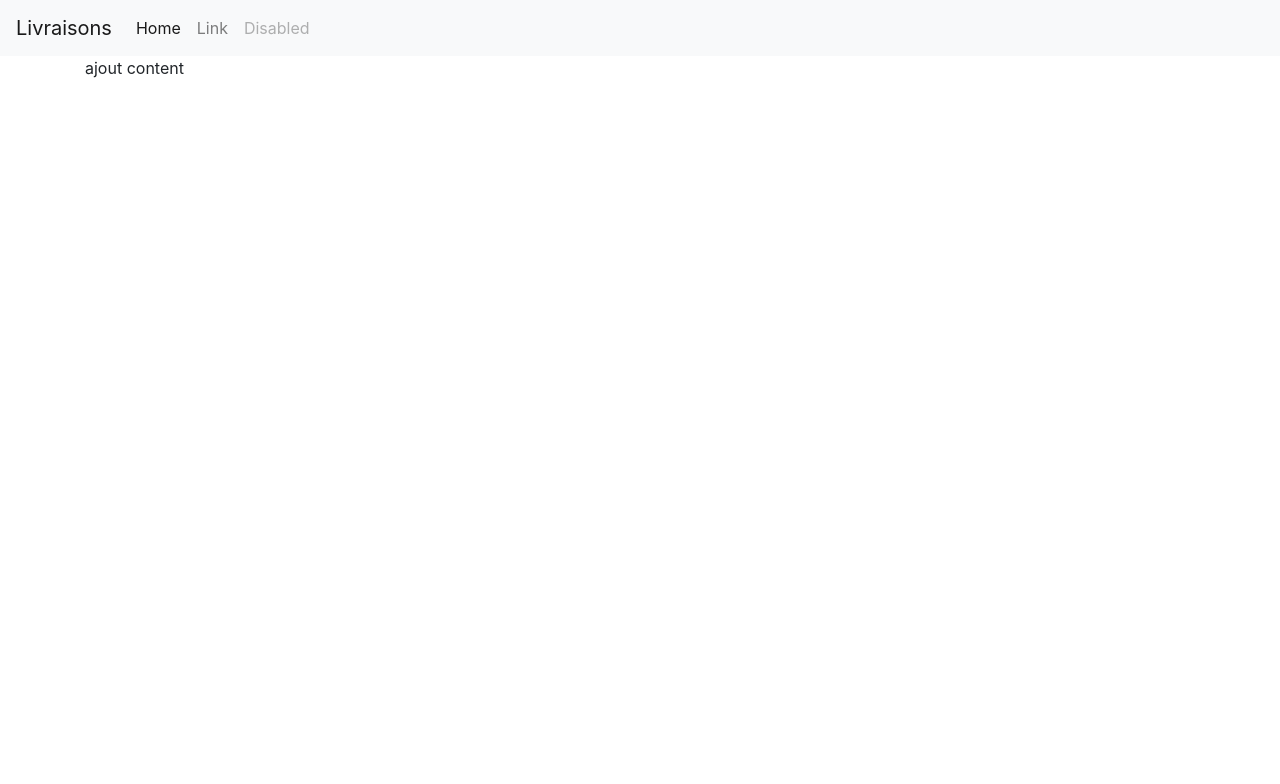
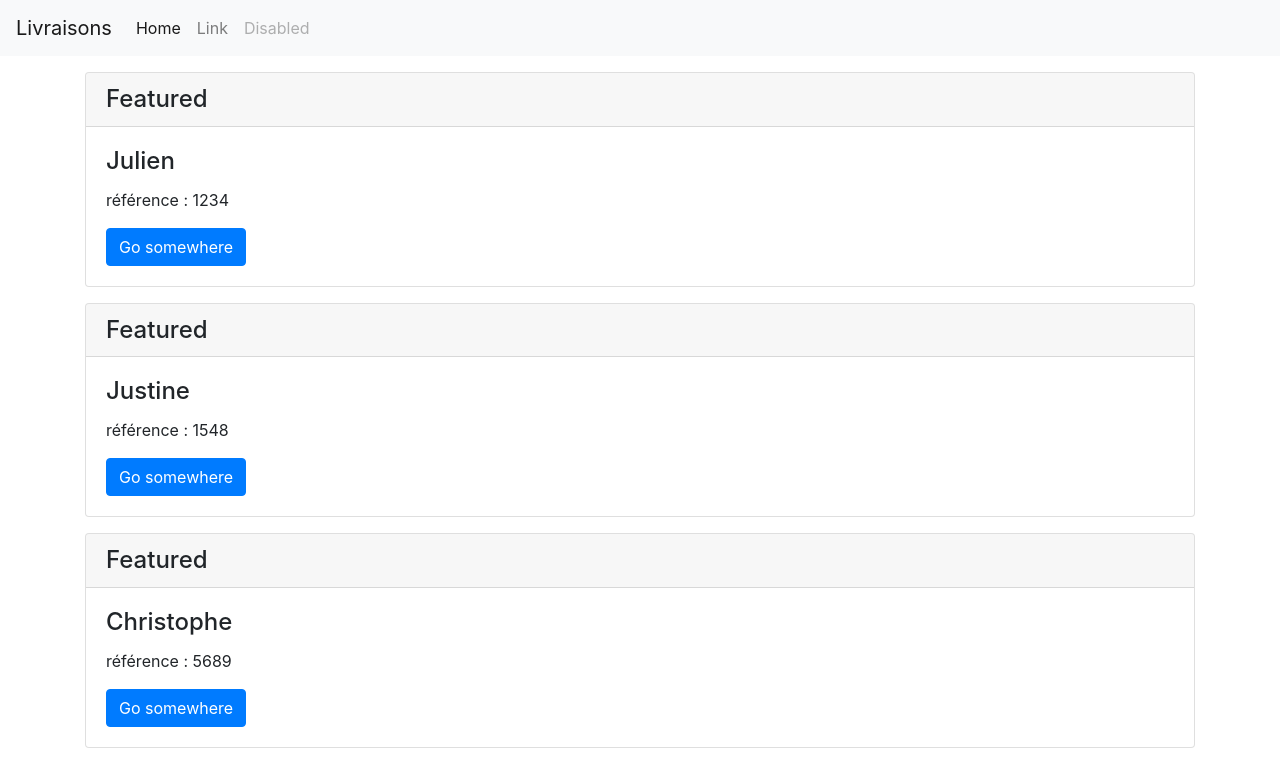
Before and after one commit to poec-poec/FormationAngular, an Angular app in the folder my-app/: page / in a window 1280 px wide. Shown: the top 784 px of the page. Built offline with nearby package versions, Linux system fonts and the light colour scheme.

Commit message:
Merge branch 'release/v5'
boucle collection

```diff
--- a/my-app/src/app/app.component.html
+++ b/my-app/src/app/app.component.html
@@ -1,3 +1,14 @@
 <app-menu></app-menu>
+<!-- {{ collection | json }} -->
+<div class="container cards" *ngFor="let item of collection">
 
-<p class="container">ajout content</p>
+  <div class="card">
+    <h4 class="card-header">Featured</h4>
+    <div class="card-body">
+      <h4 class="card-title">{{ item.name }}</h4>
+      <p class="card-text">référence : {{ item.reference }}</p>
+      <a href="#" class="btn btn-primary">Go somewhere</a>
+    </div>
+  </div>
+
+</div>
--- a/my-app/src/app/app.component.scss
+++ b/my-app/src/app/app.component.scss
@@ -0,0 +1,3 @@
+.cards .card {
+  margin-top: 1rem;
+}
--- a/my-app/src/app/app.component.ts
+++ b/my-app/src/app/app.component.ts
@@ -1,10 +1,21 @@
-import { Component } from '@angular/core';
+import { Component, OnInit } from '@angular/core';
 
 @Component({
   selector: 'app-root',
   templateUrl: './app.component.html',
   styleUrls: ['./app.component.scss']
 })
-export class AppComponent {
-  title = 'app';
+export class AppComponent implements OnInit {
+  collection: any;
+  constructor() {
+
+  }
+  ngOnInit() {
+    this.collection = [
+      {reference: '1234', name: 'Julien'},
+      {reference: '1548', name: 'Justine'},
+      {reference: '5689', name: 'Christophe'}
+    ]
+  }
+
 }
```
Also changed, not shown: my-app/src/styles.scss (line endings or trailing spaces).
